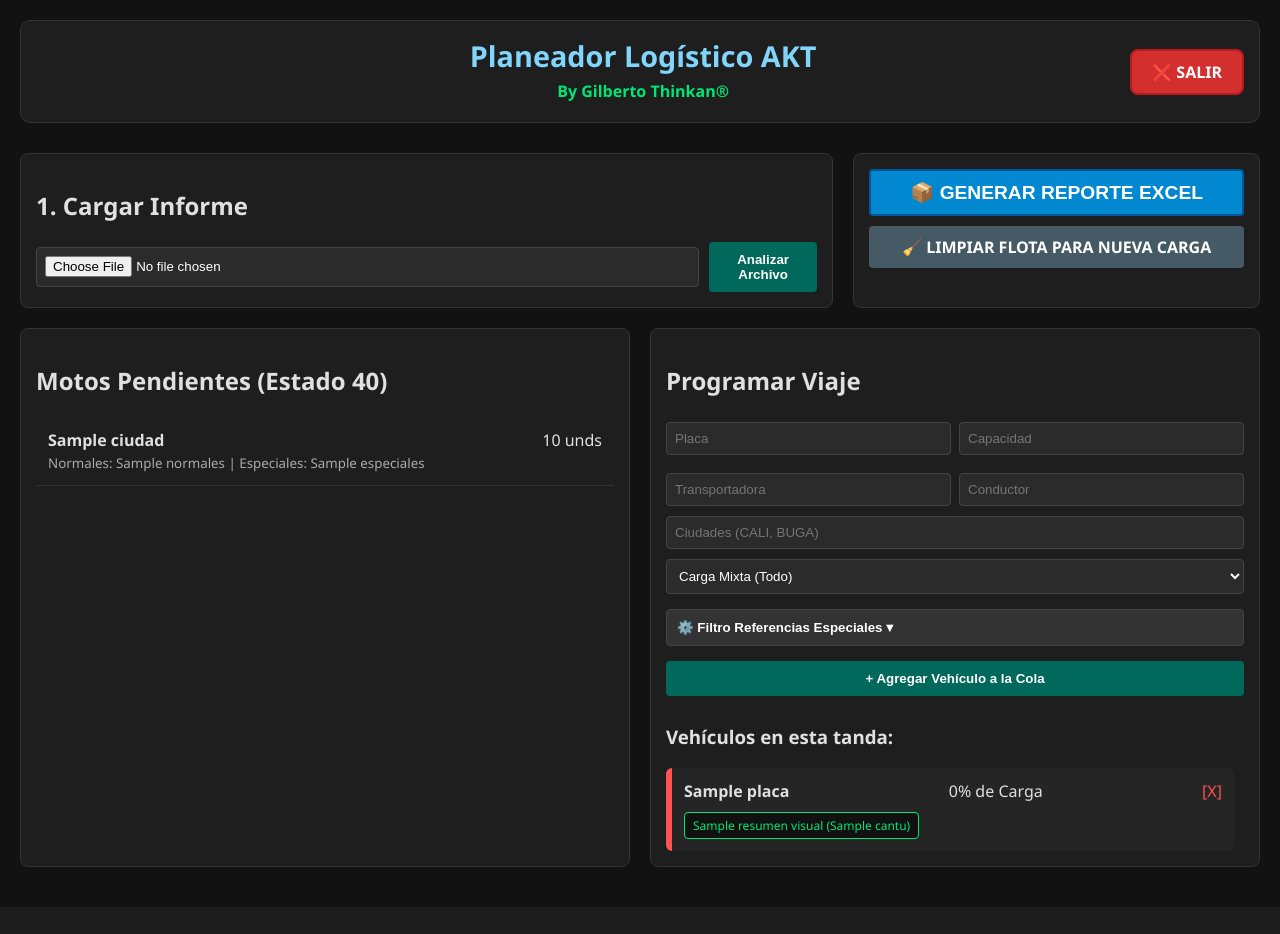
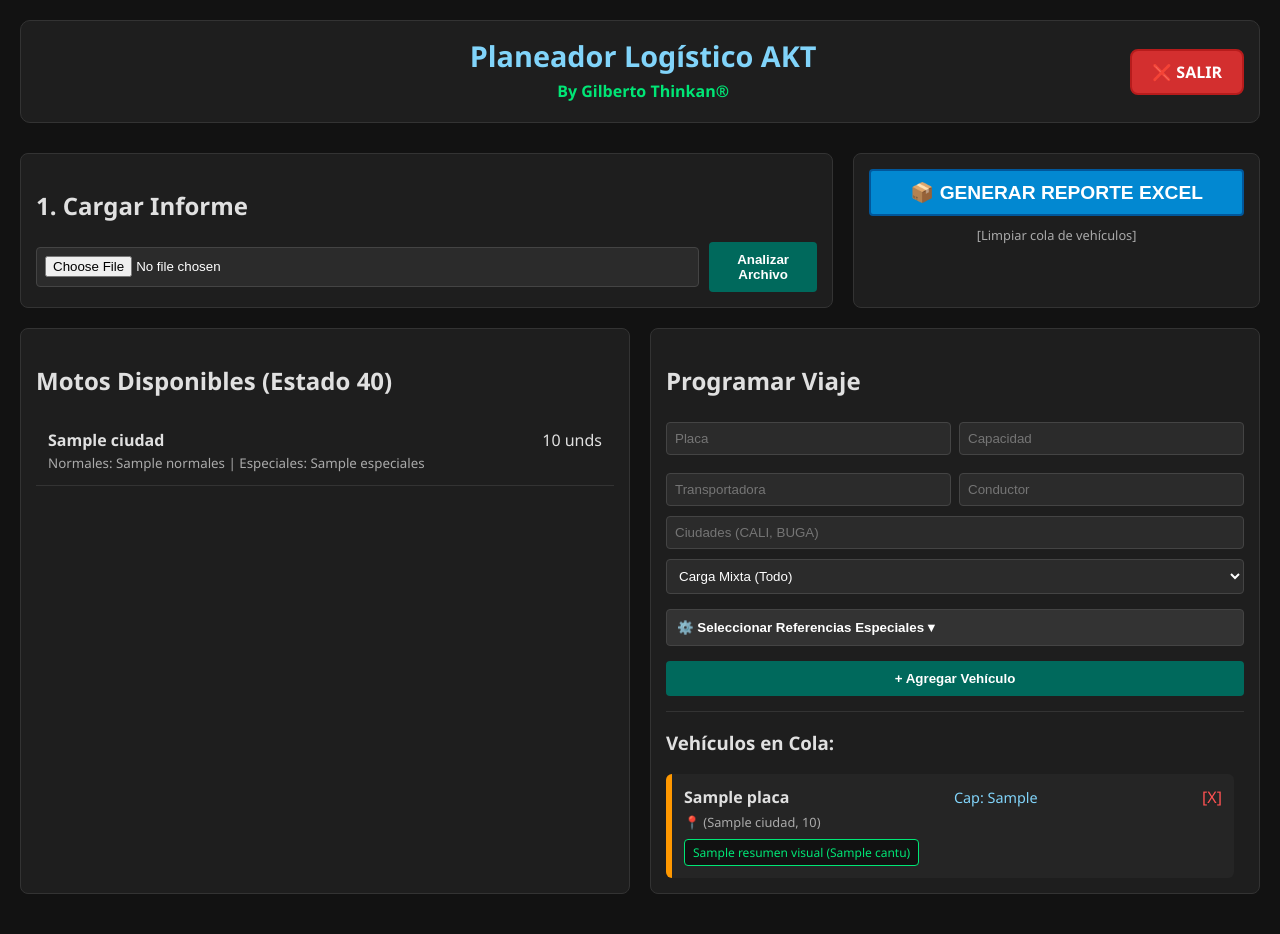
Before and after one commit to gilbertothinkan-eng/planer-v2, a Flask app: template templates/dashboard.html in a window 1280 px wide. Before the commit the page ends 867 px from the top, so only its background shows below. Run offline with Flask 3, Linux system fonts and the light colour scheme; the template is opened without the code that fills it: most values are stand-ins (such as "Sample title", 1, 10 or a date in 2020).

Commit message:
Update dashboard.html

```diff
--- a/templates/dashboard.html
+++ b/templates/dashboard.html
@@ -12,15 +12,15 @@
       button { padding: 10px; border: none; border-radius: 4px; cursor: pointer; background: #00695c; color: #fff; font-weight: bold; width: 100%; }
       .btn-generate { background: #0288d1; height: 100%; font-size: 1.2em; border: 2px solid #01579b; }
       .btn-logout { background: #d32f2f; color: white; padding: 10px 20px; border-radius: 8px; text-decoration: none; font-weight: bold; border: 2px solid #b71c1c; }
-      .btn-clean { display:block; text-align:center; background:#455a64; color:white; padding:10px; text-decoration:none; border-radius:4px; font-weight:bold; margin-top:10px; }
       .accordion-button { width: 100%; text-align: left; background: #333; color: #fff; padding: 10px; border: 1px solid #444; cursor: pointer; margin-top: 10px; }
       .accordion-content { display: none; background: #141414; border: 1px solid #444; }
       .show { display: block !important; }
       .ciudad-item { padding:12px; border-bottom:1px solid #333; }
       .ciudad-especial { background: #1a2633; border-left: 4px solid #81d4fa; }
-      .card-v { background:#252525; padding:12px; margin-top:10px; border-radius:6px; border-left:6px solid #444; }
+      .card-v { background:#252525; padding:12px; margin-top:10px; border-radius:6px; border-left:6px solid #ff9800; }
       .tag-ref { background:#111; border:1px solid #00e676; padding:4px 8px; border-radius:4px; font-size:0.75em; color: #00e676; }
-      .scroll-cola { max-height: 400px; overflow-y: auto; padding-right: 10px; margin-top: 10px; }
+      /* AQUÍ ESTÁ EL SCROLL QUE FALTABA */
+      .scroll-cola { max-height: 450px; overflow-y: auto; padding-right: 10px; margin-top: 15px; border-top: 1px solid #333; }
     </style>
 </head>
 <body>
@@ -43,18 +43,16 @@
       </form>
     </div>
     <div class="panel">
-      <form action="/generar_planeador" method="POST" style="margin-bottom:5px;">
+      <form action="/generar_planeador" method="POST">
         <button type="submit" class="btn-generate">📦 GENERAR REPORTE EXCEL</button>
       </form>
-      {% if vehiculos and vehiculos[0].peso_final != None %}
-        <a href="/limpiar_cola" class="btn-clean">🧹 LIMPIAR FLOTA PARA NUEVA CARGA</a>
-      {% endif %}
+      <a href="/limpiar_cola" style="display:block; text-align:center; color:#aaa; font-size:0.8em; margin-top:10px; text-decoration:none;">[Limpiar cola de vehículos]</a>
     </div>
 </div>
 
 <div class="main-grid">
     <div class="panel">
-      <h2>Motos Pendientes (Estado 40)</h2>
+      <h2>Motos Disponibles (Estado 40)</h2>
       <div style="max-height: 550px; overflow-y: auto;">
         {% for ciudad, datos in conteo_detallado.items() %}
           <div class="ciudad-item {% if ciudad in ciudades_especiales %}ciudad-especial{% endif %}">
@@ -83,7 +81,7 @@
             <option value="normales">Solo Normales</option>
             <option value="especiales">Solo Especiales</option>
         </select>
-        <button type="button" class="accordion-button" onclick="document.getElementById('refs').classList.toggle('show')">⚙️ Filtro Referencias Especiales ▾</button>
+        <button type="button" class="accordion-button" onclick="document.getElementById('refs').classList.toggle('show')">⚙️ Seleccionar Referencias Especiales ▾</button>
         <div id="refs" class="accordion-content">
             {% for ciudad, refs in referencias.items() %}
                 {% for r in refs %}
@@ -93,24 +91,25 @@
                 {% endfor %}
             {% endfor %}
         </div>
-        <button type="submit" style="margin-top:15px;">+ Agregar Vehículo a la Cola</button>
+        <button type="submit" style="margin-top:15px;">+ Agregar Vehículo</button>
       </form>
 
       {% if vehiculos %}
       <div class="scroll-cola">
-          <h3>Vehículos en esta tanda:</h3>
+          <h3>Vehículos en Cola:</h3>
           {% for v in vehiculos %}
-            {% set pct = 0 %}{% if v.peso_final %}{% set pct = (v.peso_final / v.cantidad_motos * 100)|round(1) %}{% endif %}
-            <div class="card-v" style="border-left-color: {% if v.peso_final != None %}{% if pct >= 90 %}#00e676{% elif pct >= 70 %}#ffd600{% else %}#ff5252{% endif %}{% else %}#444{% endif %};">
-              <div style="display:flex; justify-content:space-between;">
+            <div class="card-v">
+              <div style="display:flex; justify-content:space-between; align-items:center;">
                   <strong>{{ v.placa }}</strong>
-                  <span>
-                      {% if v.peso_final != None %}{{ pct }}% de Carga{% else %}Pendiente...{% endif %}
-                  </span>
+                  <span style="font-size: 0.9em; color: #81d4fa;">Cap: {{ v.cantidad_motos }}</span>
                   <a href="/eliminar_vehiculo/{{ loop.index0 }}" style="color:#ff5252; text-decoration:none;">[X]</a>
               </div>
-              <div style="display:flex; flex-wrap:wrap; gap:4px; margin-top:10px;">
-                  {% for r in v.resumen_visual %}<div class="tag-ref">{{ r.nombre }} ({{ r.cant }}u)</div>{% endfor %}
+              <p style="font-size:0.8em; color:#aaa; margin:5px 0;">📍 {{ v.ciudades|join(", ") }}</p>
+
+              <div style="display:flex; flex-wrap:wrap; gap:4px; margin-top:8px;">
+                  {% for r in v.resumen_visual %}
+                    <div class="tag-ref">{{ r.nombre }} ({{ r.cant }}u)</div>
+                  {% endfor %}
               </div>
             </div>
           {% endfor %}
@@ -118,5 +117,13 @@
       {% endif %}
     </div>
 </div>
+
+<script>
+    // Script para el acordeón
+    function toggleAccordion() {
+        document.getElementById('refs').classList.toggle('show');
+    }
+</script>
+
 </body>
 </html>
```
